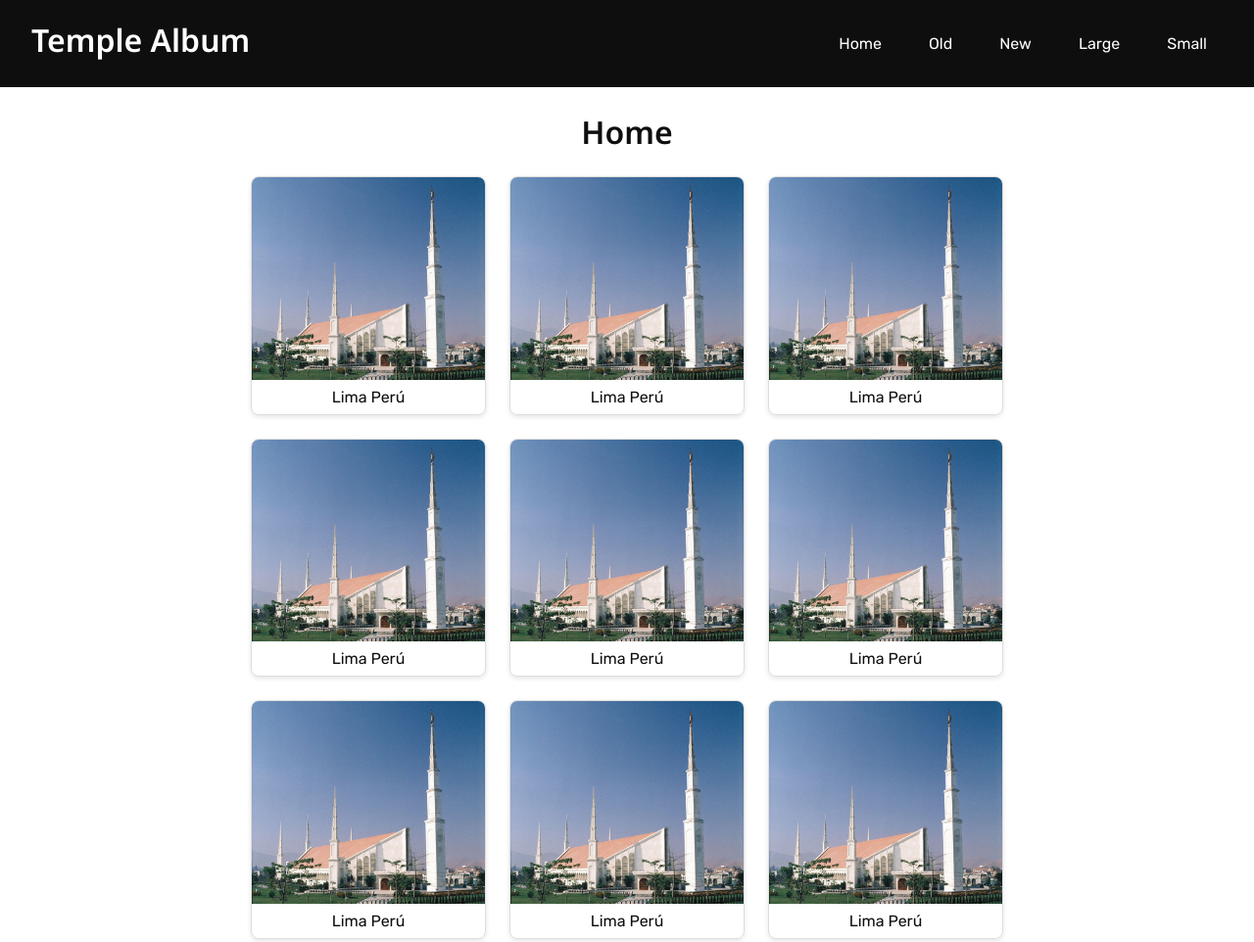
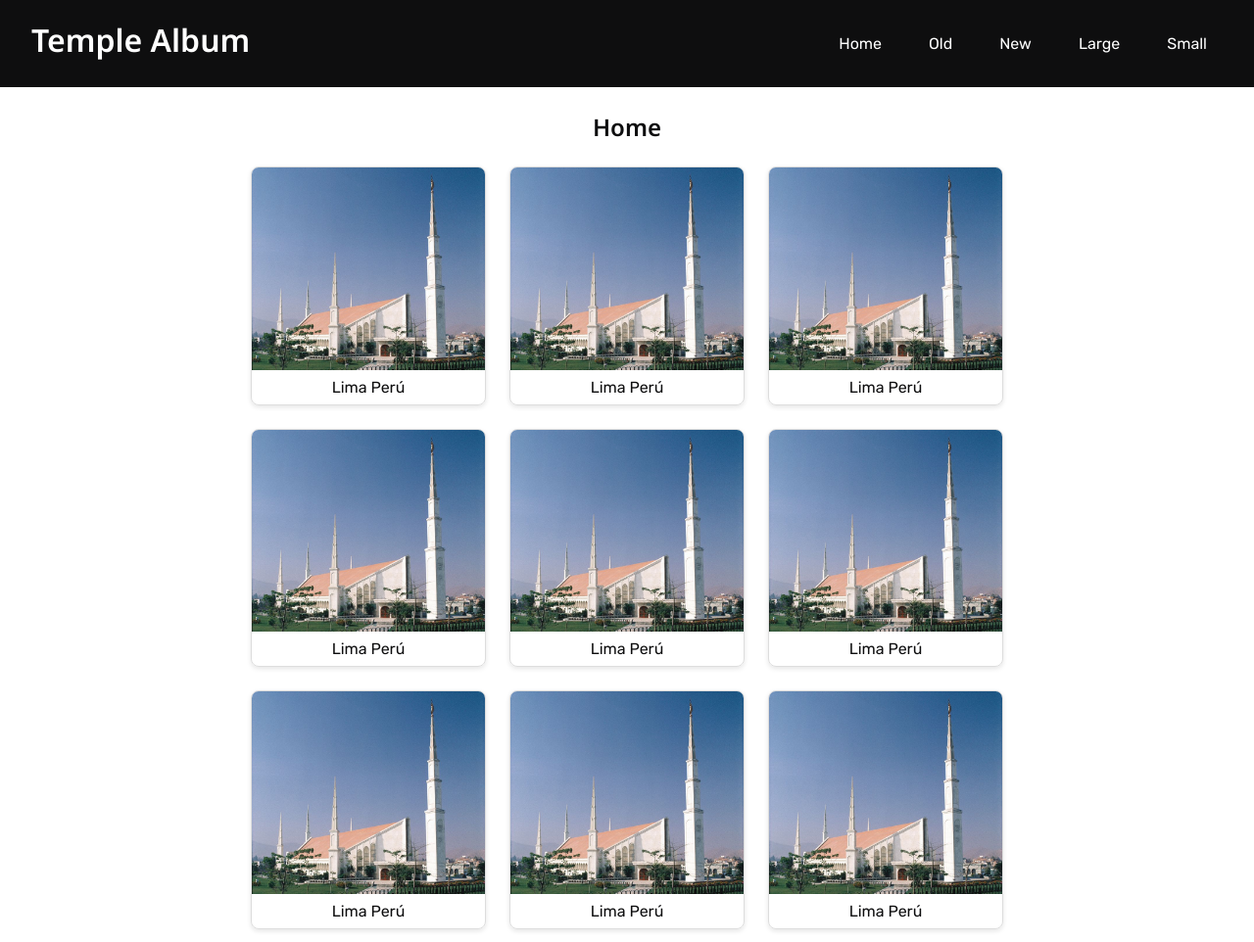
Before and after one commit to avalderrama07/wdd131, a plain HTML site: page temples.html in a window 1280 px wide. Shown: the top 962 px of the page at 98% size. Drawn offline with Linux system fonts and the light colour scheme.

Commit message:
solved errors

```diff
--- a/styles/temples.css
+++ b/styles/temples.css
@@ -92,7 +92,7 @@ main {
     padding: 1.5rem 1rem;
 }
 
-main h1 {
+main h2 {
     text-align: center;
     margin-bottom: 1.5rem;
     font-family: 'Noto Sans', sans-serif;
--- a/temples.html
+++ b/temples.html
@@ -26,10 +26,10 @@
         </nav>
     </header>
     <main>
-        <h1>Home</h1>
+        <h2>Home</h2>
         <div class="album-grid">
             <figure>
-                <img src="images/lima_peru_temple_lds.jpg"Lima Peru Temple">
+                <img src="images/lima_peru_temple_lds.jpg" alt="Peru Temple">
                 <figcaption>Lima Perú</figcaption>
             </figure>
             <figure>
```
